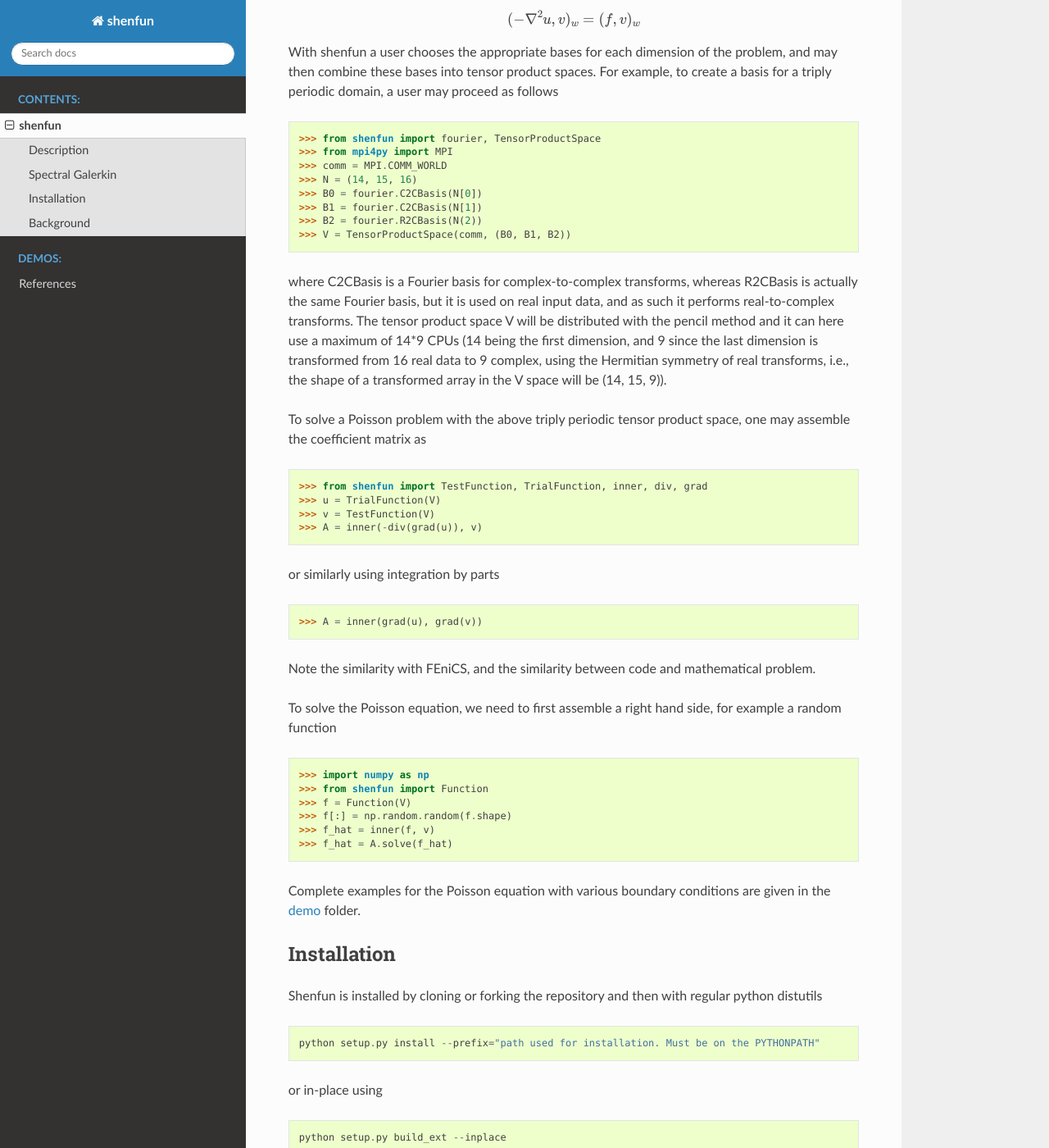
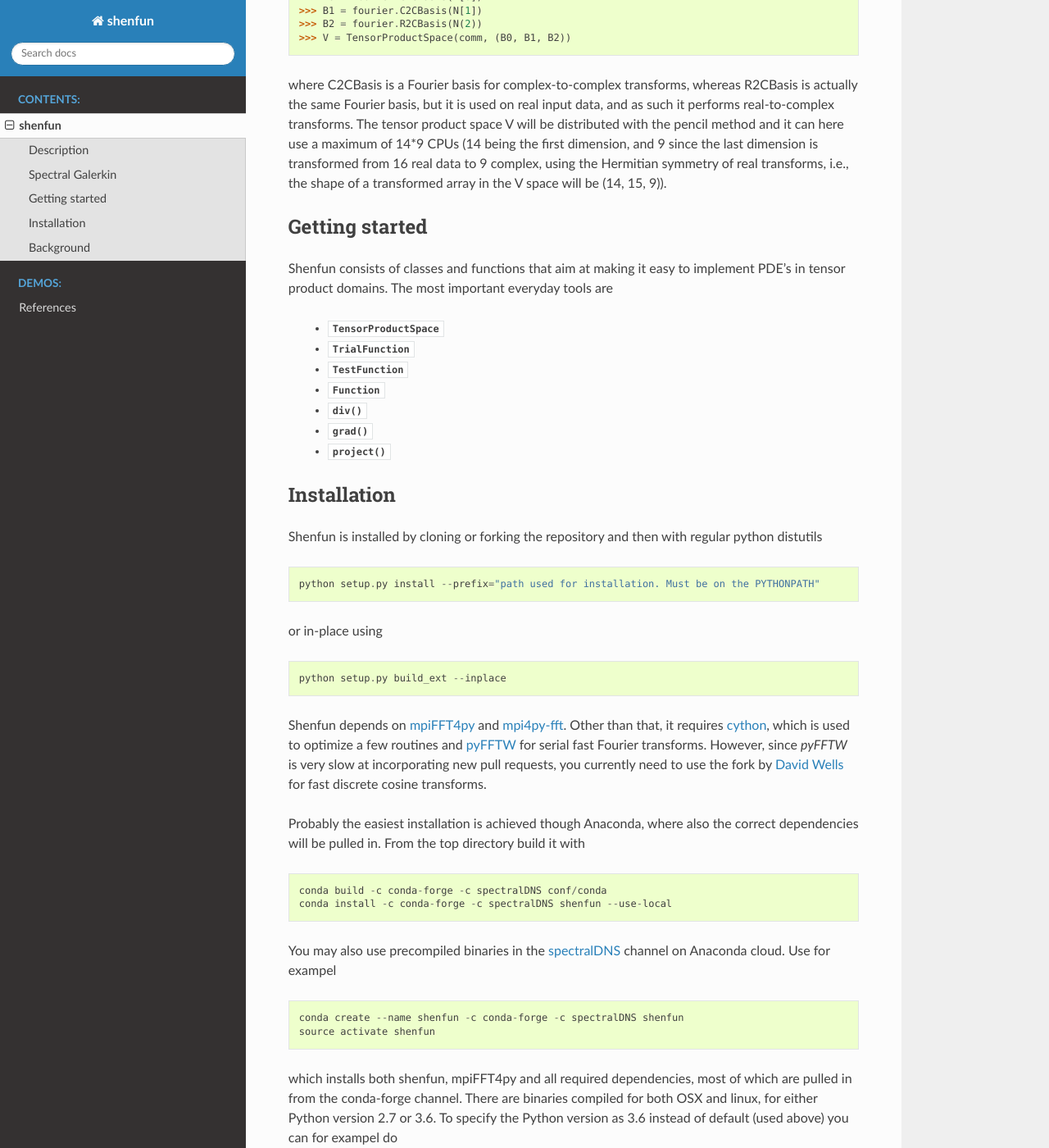
Before and after one commit to spectralDNS/shenfun, a Sphinx documentation site: the page built from docs/source/readme.rst, in a window 1280 px wide and 1400 px high, scrolled down 958 px. Shown: the whole window at 82% size. Built offline with Sphinx 7.4.7 and the Read the Docs theme 2.0.0, drawn with Linux system fonts in a browser that asks for light colours; pages that are not in the unit, such as notebooks, are missing from menus; some of the changed text lies outside the part shown.

Commit message:
Fixing conf.py

```diff
--- a/docs/source/conf.py
+++ b/docs/source/conf.py
@@ -179,12 +179,12 @@
     p = os.getcwd()
     print(p)
     os.chdir('../src')
+    os.system('publish export papers.bib && cp papers.bib ../source/')
     for demo in demos:
         path, filename = demo.split('/')
         os.system('doconce format sphinx {0}.do.txt'.format(demo))
         os.system('cp {0}.rst ../source/'.format(demo))
-        os.system("awk '$0~/key:/{print $2 }' papers.pub | while read -r line ; do \
-          doconce replace '['$line']_' ':cite:'\`$line\` ../source/{0}; done".format(filename))
+        os.system("""awk '$0~/key:/{print $2 }' papers.pub | while read -r line ; do doconce replace '['$line']_' ':cite:'\`$line\` ../source/%s; done""" % (filename))
         os.system('cp {0}/figs/*.png ../source/figs/'.format(path))
         if os.path.exists(os.path.join(path, 'movies')):
             os.system('cp {0}/movies/*.* ../source/movies/'.format(path))
--- a/docs/source/readme.rst
+++ b/docs/source/readme.rst
@@ -9,17 +9,6 @@
 but works only for tensor product grids and the spectral Galerking
 method. The code is parallelized with MPI through the `mpi4py-fft`_
 package.
-
-The demo folder contains several examples for the Poisson, Helmholtz and
-Biharmonic equations. For extended documentation see
-
--  `Demo for the nonlinear Klein-Gordon equation`_
--  `Demo for the Kuramato-Sivashinsky equation`_
--  `Demo for Poisson equation in 1D with inhomogeneous Dirichlet
-   boundary conditions`_
--  `Demo for Poisson equation in 3D with Dirichlet in one and
-   periodicity in remaining two dimensions`_
--  `Shenfun paper`_
 
 Spectral Galerkin
 -----------------
@@ -73,33 +62,19 @@
 real transforms, i.e., the shape of a transformed array in the V space will be
 (14, 15, 9)).
 
-To solve a Poisson problem with the above triply periodic tensor product space,
-one may assemble the coefficient matrix as
+Getting started
+---------------
 
->>> from shenfun import TestFunction, TrialFunction, inner, div, grad
->>> u = TrialFunction(V)
->>> v = TestFunction(V)
->>> A = inner(-div(grad(u)), v)
+Shenfun consists of classes and functions that aim at making it easy to implement
+PDE's in tensor product domains. The most important everyday tools are
 
-or similarly using integration by parts
-
->>> A = inner(grad(u), grad(v))
-
-Note the similarity with FEniCS, and the similarity between code and
-mathematical problem.
-
-To solve the Poisson equation, we need to first assemble a right hand side,
-for example a random function
-
->>> import numpy as np
->>> from shenfun import Function
->>> f = Function(V)
->>> f[:] = np.random.random(f.shape)
->>> f_hat = inner(f, v)
->>> f_hat = A.solve(f_hat)
-
-Complete examples for the Poisson equation with various boundary conditions
-are given in the `demo`_ folder.
+	* :class:`TensorProductSpace`
+	* :class:`TrialFunction`
+	* :class:`TestFunction`
+	* :class:`Function`
+	* :func:`div`
+	* :func:`grad`
+	* :func:`project`
 
 Installation
 ------------
```
